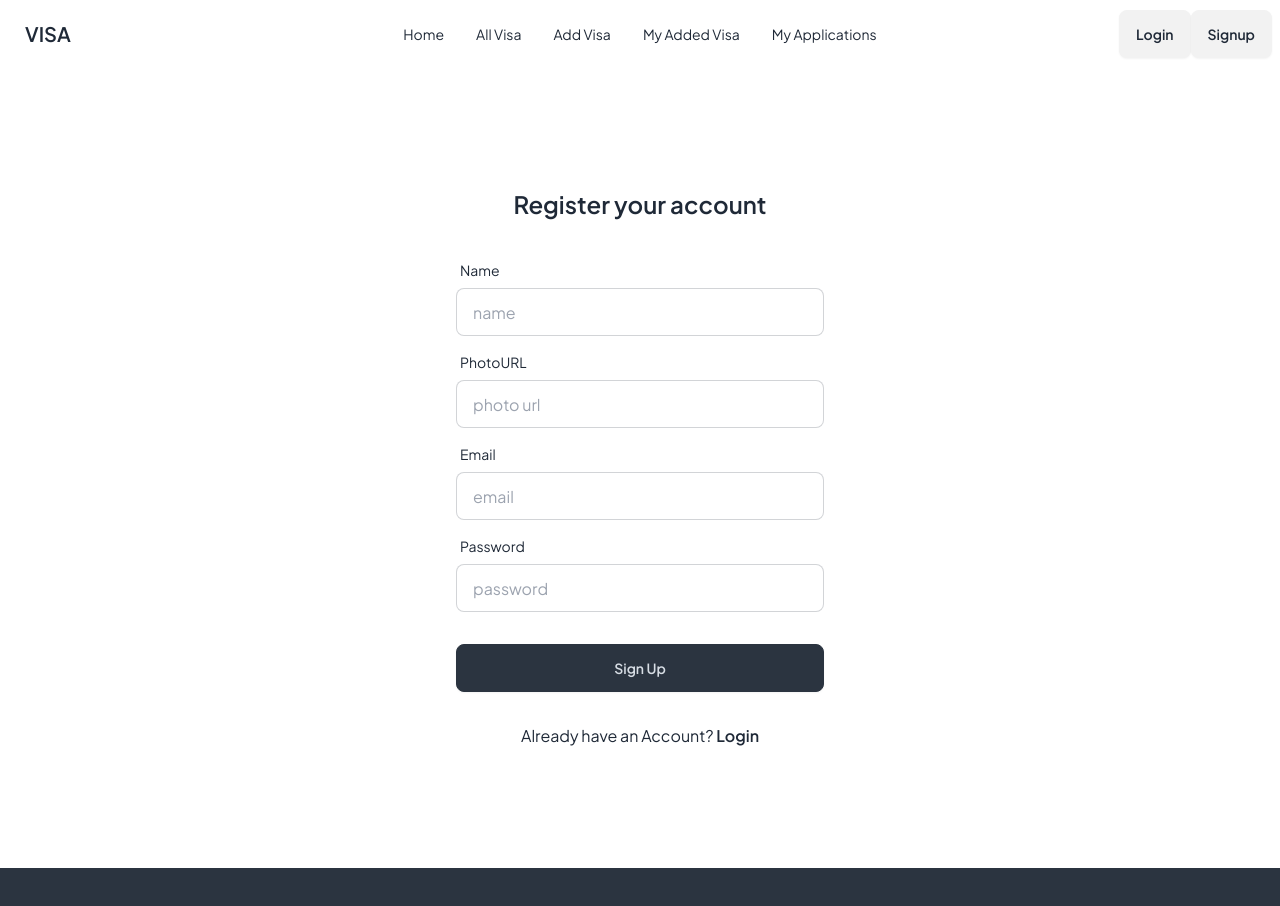
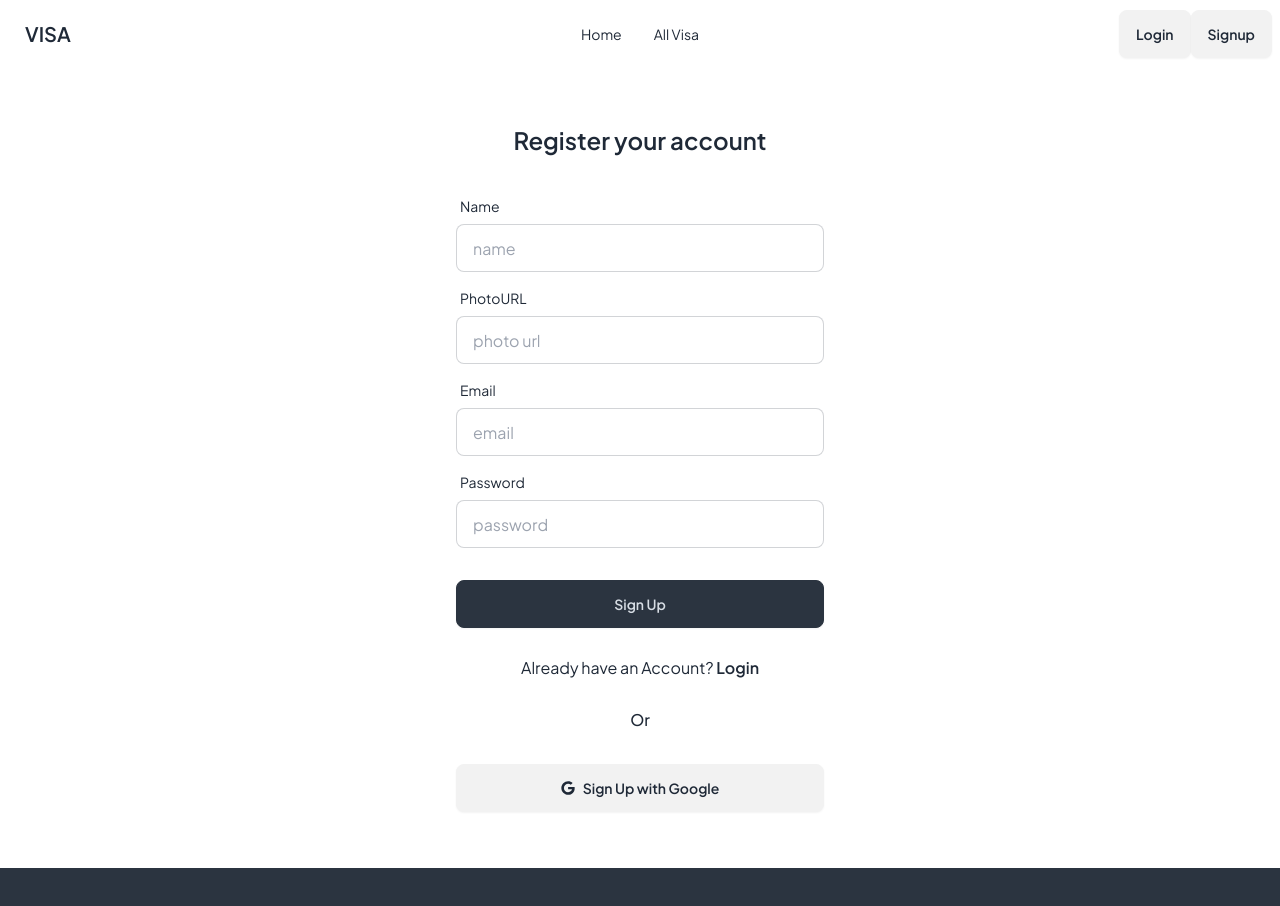
Before and after one commit to ornobaadi/Visa-Navigator-Client, a React (Vite) app: page /auth/register in a window 1280 px wide. Shown: the top 906 px of the page. Built offline with nearby package versions, Linux system fonts and the light colour scheme; no server answers.

Commit message:
Private route navbar

```diff
--- a/src/components/Navbar.jsx
+++ b/src/components/Navbar.jsx
@@ -10,9 +10,18 @@ const Navbar = () => {
         <>
             <li><NavLink to='/'>Home</NavLink></li>
             <li><NavLink to='/allvisa'>All Visa</NavLink></li>
+            {user?.email && (
                 <li><NavLink to='/addvisa'>Add Visa</NavLink></li>
+            )}
+            {user?.email && (
                 <li><NavLink to='/my-added-visa'>My Added Visa</NavLink></li>
+            )}
+            {user?.email && (
                 <li><NavLink to='/my-visa-applications'>My Applications</NavLink></li>
+            )}
+
+
+
         </>
     )
 
@@ -49,9 +58,13 @@ const Navbar = () => {
             </div>
             <div className="navbar-end gap-2">
                 <div>
-                    { user && user?.email ?
+                    {user && user?.email ?
                         <div className="flex items-center">
-                        <img className="w-10 h-10 rounded-full" src={user?.photoURL} alt="" />
+                            <img
+                                className="w-12 h-12 rounded-full"
+                                src={user?.photoURL || "https://cdn.pixabay.com/photo/2018/11/13/21/43/avatar-3814049_1280.png"}
+                                alt="User"
+                            />
                             <p>{user.displayName}</p>
                         </div>
                         :
--- a/src/pages/Login.jsx
+++ b/src/pages/Login.jsx
@@ -6,7 +6,7 @@ import { AuthContext } from "../provider/AuthProvider";
 const Login = () => {
 
     // const provider = new GoogleAuthProvider();
-    const { userLogin, setUser } = useContext(AuthContext);
+    const { userLogin, setUser, signInWithGoogle } = useContext(AuthContext);
     const [error, setError] = useState({});
     const location = useLocation();
     console.log(location);
@@ -18,30 +18,30 @@ const Login = () => {
         const form = e.target;
         const email = form.email.value;
         const password = form.password.value;
+        setError({}); // Clear previous errors
         userLogin(email, password)
             .then((result) => {
                 const user = result.user;
                 setUser(user);
-                navigate(location?.state ? location.state : "/")
+                navigate(location?.state?.from?.pathname || "/");
             })
             .catch((err) => {
-                setError({...error, login:err.code})
+                setError({ login: err.code });
             });
+    };
 
 
+    const handleGoogleSignIn = () => {
+        signInWithGoogle()
+            .then((result) => {
+                const user = result.user;
+                setUser(user); // Save user to context
+                navigate(location?.state?.from || '/', { replace: true });
+            })
+            .catch((error) => {
+                setError({ ...error, google: error.message });
+            });
     };
-
-    // const handleGoogleSignIn = () => {
-    //     signInWithPopup(auth, provider)
-    //         .then((result) => {
-    //             const user = result.user;
-    //             setUser(user); // Save user to context
-    //             navigate(location?.state?.from || '/', { replace: true });
-    //         })
-    //         .catch((error) => {
-    //             setError({ ...error, google: error.message });
-    //         });
-    // };
 
     return (
         <div className="min-h-screen flex justify-center items-center">
@@ -91,12 +91,11 @@ const Login = () => {
                     <div>
                         <h2 className="text-center font-medium">Or</h2>
                     </div>
-                    {/* {error.google && (
+                    {error.google && (
                         <label className="label text-red-600 text-sm">{error.google}</label>
-                    )} */}
+                    )}
                 </form>
-                <button className="btn btn-wide md:w-[368px] mx-auto">
-                {/* <button onClick={handleGoogleSignIn} className="btn btn-wide md:w-[368px] mx-auto"> */}
+                <button onClick={handleGoogleSignIn} className="btn btn-wide md:w-[368px] mx-auto">
                     <FaGoogle /> Login with Google
                 </button>
             </div>
--- a/src/pages/Register.jsx
+++ b/src/pages/Register.jsx
@@ -1,13 +1,15 @@
 import { useContext, useState } from "react";
 import { Link, useNavigate } from "react-router-dom";
 import { AuthContext } from "../provider/AuthProvider";
+import { FaGoogle } from "react-icons/fa";
 
 const Register = () => {
 
-    const { createNewUser, setUser, updateUserProfile } = useContext(AuthContext);
+
+    const { createNewUser, setUser, updateUserProfile, signInWithGoogle } = useContext(AuthContext);
     const navigate = useNavigate();
     const [error, setError] = useState({})
-    const handleSubmit  = (e) => {
+    const handleSubmit = (e) => {
         e.preventDefault();
 
         const form = new FormData(e.target);
@@ -49,10 +51,17 @@ const Register = () => {
                 console.log(errorCode, errorMessage);
             });
     };
-
-
-        //
-        // }
+    const handleGoogleSignIn = () => {
+        signInWithGoogle()
+            .then((result) => {
+                const user = result.user;
+                setUser(user); // Save user to context
+                navigate(location?.state?.from || '/', { replace: true });
+            })
+            .catch((error) => {
+                setError({ ...error, google: error.message });
+            });
+    };
 
     return (
         <div className="min-h-screen flex justify-center items-center">
@@ -92,8 +101,17 @@ const Register = () => {
                     <div className="form-control mt-6">
                         <button className="btn btn-neutral">Sign Up</button>
                     </div>
+                <h2 className="text-center py-5 "> Already have an Account? {" "} <Link className="font-semibold link-hover" to='/auth/login'>Login</Link> </h2>
+                <div>
+                    <h2 className="text-center font-medium">Or</h2>
+                </div>
+                {error.google && (
+                        <label className="label text-red-600 text-sm">{error.google}</label>
+                    )}
                 </form>
-                    <h2 className="text-center "> Already have an Account? <Link className="font-semibold link-hover" to='/auth/login'>Login</Link> </h2>
+                <button onClick={handleGoogleSignIn} className="btn btn-wide md:w-[368px] mx-auto">
+                    <FaGoogle /> Sign Up with Google
+                </button>
             </div>
         </div>
     );
--- a/src/provider/AuthProvider.jsx
+++ b/src/provider/AuthProvider.jsx
@@ -1,9 +1,10 @@
 import { createContext, useEffect, useState } from "react";
 import app from "../firebase/firebase.config";
-import { createUserWithEmailAndPassword, getAuth, onAuthStateChanged, signInWithEmailAndPassword, signOut, updateProfile } from "firebase/auth";
+import { createUserWithEmailAndPassword, getAuth, GoogleAuthProvider, onAuthStateChanged, signInWithEmailAndPassword, signInWithPopup, signOut, updateProfile } from "firebase/auth";
 
 
 export const AuthContext = createContext();
+const googleProvider = new GoogleAuthProvider();
 const auth = getAuth(app);
 
 const AuthProvider = ({ children }) => {
@@ -31,6 +32,18 @@ const AuthProvider = ({ children }) => {
         return updateProfile(auth.currentUser , updatedData);
     }
 
+    const signInWithGoogle = () => {
+        return signInWithPopup(auth, googleProvider).then((result) => {
+            const user = result.user;
+            setUser({
+                ...user,
+                photoURL: user.photoURL || "https://cdn.pixabay.com/photo/2018/11/13/21/43/avatar-3814049_1280.png"
+            });
+            return result;
+        });
+    };
+
+
     const authInfo = {
         user,
         setUser,
@@ -39,6 +52,7 @@ const AuthProvider = ({ children }) => {
         userLogin,
         loading,
         updateUserProfile,
+        signInWithGoogle,
     }
 
     useEffect(()=> {
--- a/src/routes/router.jsx
+++ b/src/routes/router.jsx
@@ -37,16 +37,22 @@ const router = createBrowserRouter([
             },
             {
                 path: '/addvisa',
-                element: <AddVisa></AddVisa>,
+                element: <PrivateRoute>
+                    <AddVisa></AddVisa>
+                </PrivateRoute>,
             },
             {
                 path: '/my-added-visa',
-                element: <MyAddedVisa></MyAddedVisa>,
+                element: <PrivateRoute>
+                    <MyAddedVisa></MyAddedVisa>
+                </PrivateRoute>,
                 loader: () => fetch('http://localhost:5000/visa')
             },
             {
                 path: '/my-visa-applications',
-                element: <MyVisaApplications></MyVisaApplications>,
+                element: <PrivateRoute>
+                    <MyVisaApplications></MyVisaApplications>
+                </PrivateRoute>,
             },
             {
                 path: '/auth',
```
Lines whose indentation alone changed are shown as unchanged.
